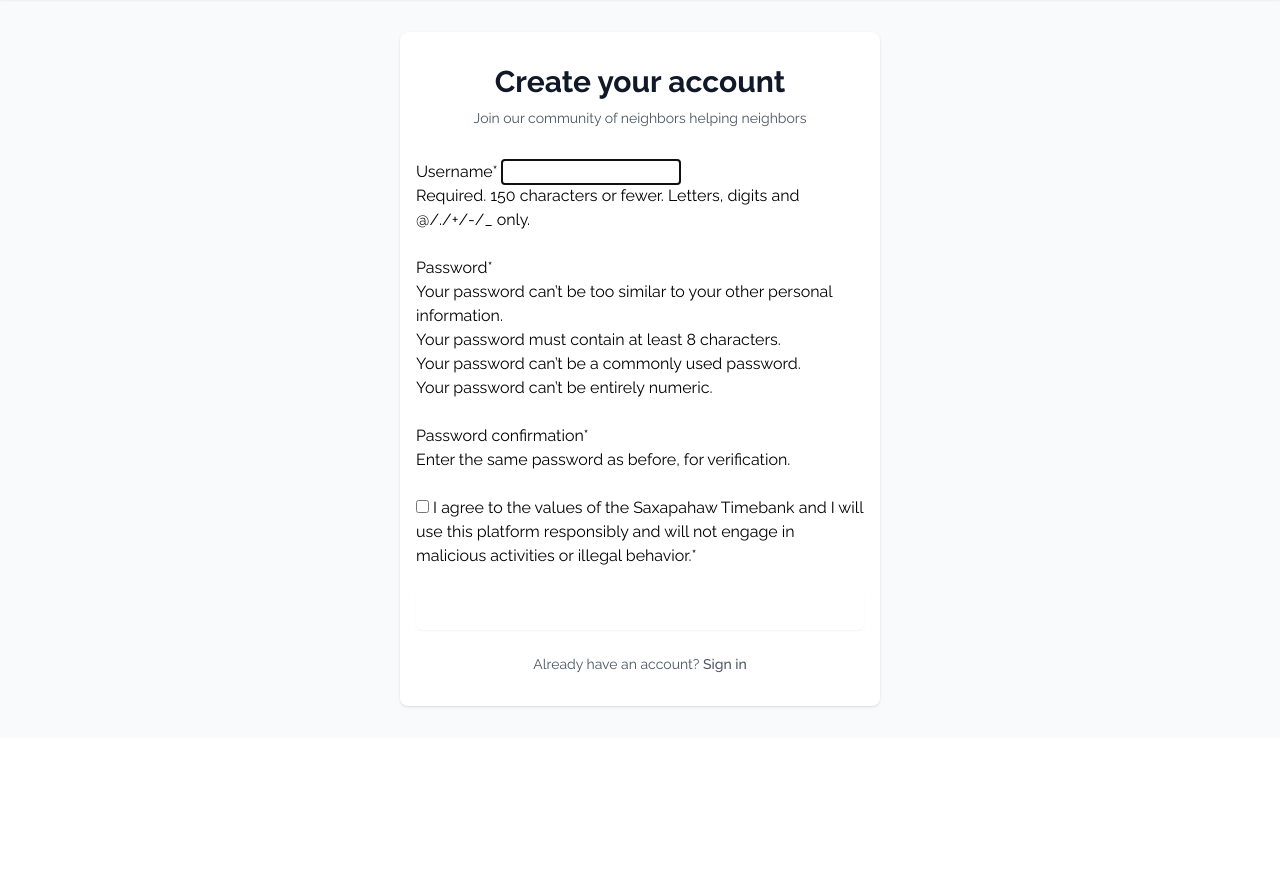
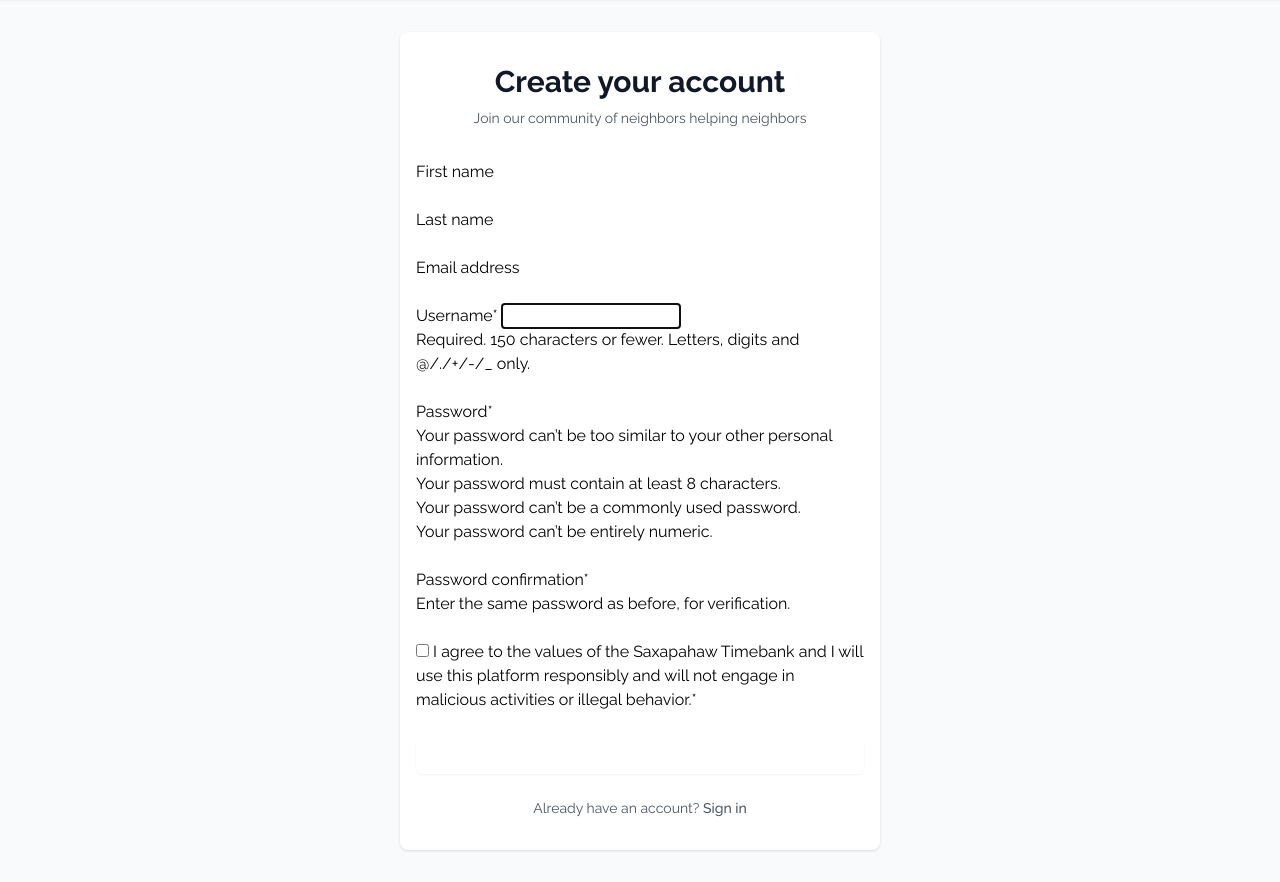
Before and after one commit to jeodell/saxfwd-community-time-bank, a Django app: page /register/ in a window 1280 px wide. Shown: the part 96-978 px from the top of the page. Before the commit the page ends 804 px from the top, so only its background shows below. Run offline with Django 5.2, Linux system fonts and the light colour scheme; some libraries are stand-ins or nearby versions.

Commit message:
Showing first name for welcome messages

```diff
--- a/core/forms.py
+++ b/core/forms.py
@@ -16,7 +16,15 @@ class UserRegistrationForm(UserCreationForm):
 
     class Meta:
         model = User
-        fields = ["username", "password1", "password2"]
+        fields = [
+            "first_name",
+            "last_name",
+            "email",
+            "username",
+            "password1",
+            "password2",
+            "terms_accepted",
+        ]
 
 
 class ServiceForm(forms.ModelForm):
--- a/templates/navigation/navbar.html
+++ b/templates/navigation/navbar.html
@@ -8,7 +8,9 @@
       <div class="col-span-1 sm:col-span-2 lg:col-span-3 flex items-center justify-start bg-primary"></div>
       <div class="col-span-1 flex items-center justify-end bg-secondary pr-4 lg:pr-12">
         <a href="{% url 'profile' %}" class="text-white flex items-center space-x-2 hover:text-white/80">
-          <span class="text-sm">Welcome, {{ user.username | default:"Community Member" }}</span>
+          <span class="text-sm">
+            Welcome, {% if user.first_name %}{{ user.first_name }}{% else %}{{ user.username }}{% endif %}
+          </span>
           {% if user.profile.avatar %}
           <img src="{{ user.profile.avatar.url }}" alt="Profile Picture" class="h-6 w-6 rounded-full object-cover" />
           {% else %}
```
Also changed, not shown: templates/profile/profile.html (+6 -2 lines).
